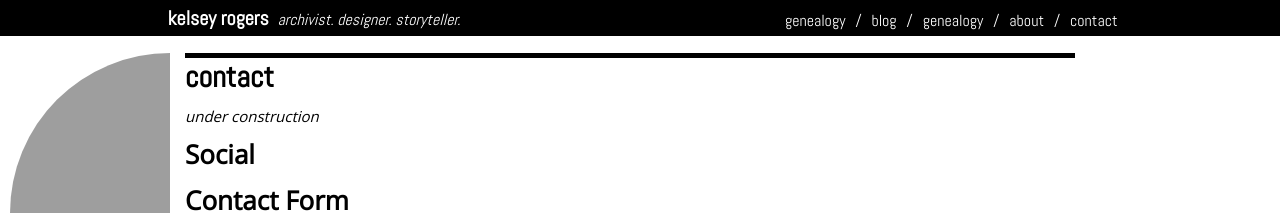
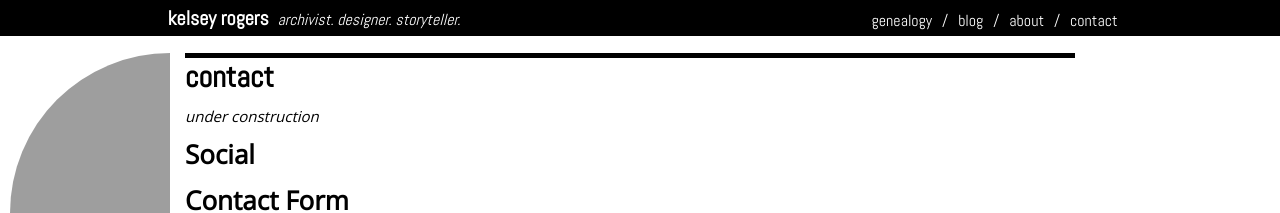
Before and after one commit to krogersst/krogersst.github.io, a Jekyll site: the page built from contact.md, in a window 1280 px wide. Shown: the top 213 px of the page. Built offline with Jekyll 4.4.1, drawn with Linux system fonts in a browser that asks for light colours; nearby versions of some CDN libraries.

Commit message:
fix header links

```diff
--- a/_includes/header.html
+++ b/_includes/header.html
@@ -9,11 +9,9 @@
     </div>
 
     <div class="nav-links">
-      <a href="{{ "/genealogy" | relative_url }}">genealogy</a>
+      <a href="{{ "/landgren-collins" | relative_url }}">genealogy</a>
       <div> / </div>
       <a href="{{ "/blog" | relative_url }}">blog</a>
-      <div> / </div>
-      <a href=" {{ "/landgren-collins" | relative_url }}">genealogy</a>
       <div> / </div>
       <a href="{{ "/about/" | relative_url }}">about</a>
       <div> / </div>
```
